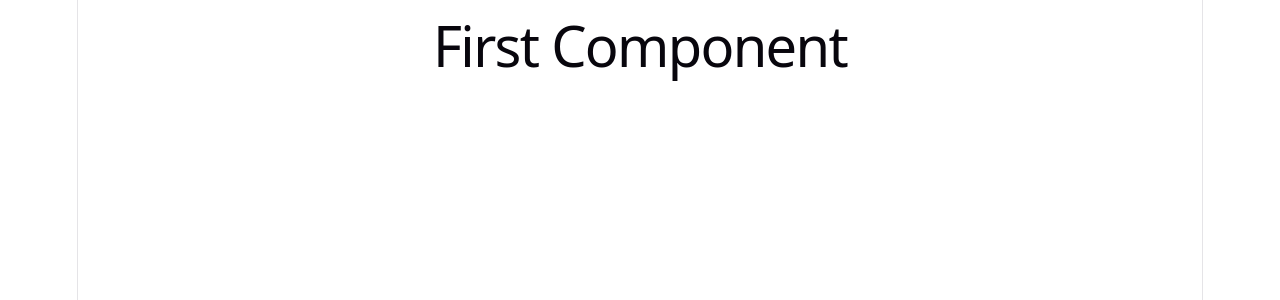
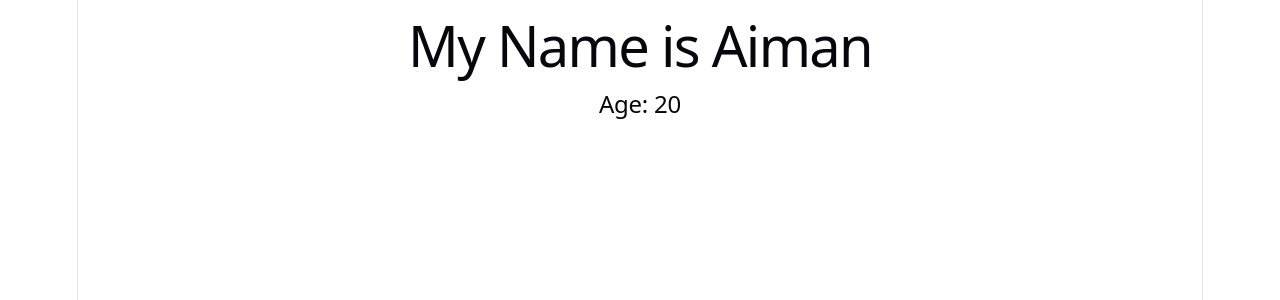
Before and after one commit to aimanaziz2000066/React-Blogs, a React (Vite) app: page / in a window 1280 px wide. Shown: the top 300 px of the page. Built offline with nearby package versions, Linux system fonts and the light colour scheme.

Commit message:
Update JSX component

```diff
--- a/src/App.jsx
+++ b/src/App.jsx
@@ -5,9 +5,25 @@
 //}
 //export default App;
 
-function App(){
-  return(
-    <h1>First Component</h1>
-  )
+//function App(){
+  //return(
+    //<h1>First Component</h1>
+  //)
+//}
+//export default App;
+
+
+//2: JSX with Variables
+function App() {
+  const name = "Aiman";
+  const age = 20;
+
+  return (
+    <>
+      <h1>My Name is {name}</h1>
+      <h2>Age: {age}</h2>
+    </>
+  );
 }
+
 export default App;
```
